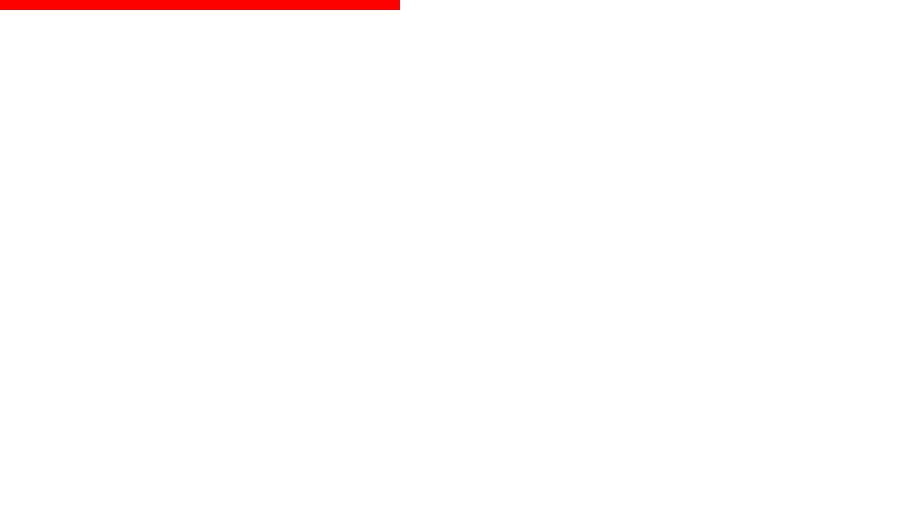
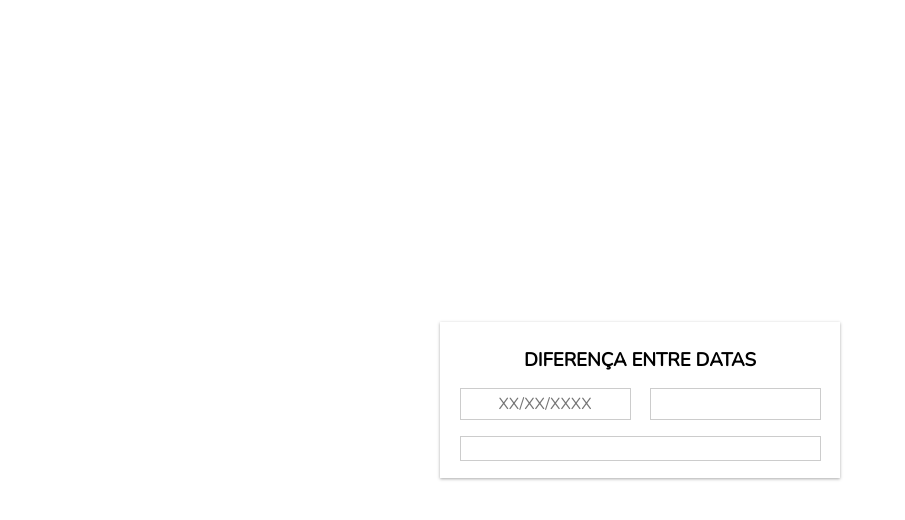
Before and after one commit to russo97/date_difference, a Vue app: page / in a window 1280 px wide. Shown: the top 520 px of the page, without its empty margins (0-905 px from the left). Built offline with nearby package versions, Linux system fonts and the light colour scheme.

Commit message:
feat: estrutura e estilização inicial

```diff
--- a/public/css/styles.css
+++ b/public/css/styles.css
@@ -1,3 +1,5 @@
+@import url('https://fonts.googleapis.com/css2?family=Nunito:wght@300&display=swap');
+
 * {
   margin: 0;
   padding: 0;
@@ -11,5 +13,8 @@ html,
 body { height: 100%; }
 
 body {
+  display: flex;
   position: relative;
+  align-items: center;
+  justify-content: center;
 }
--- a/public/index.html
+++ b/public/index.html
@@ -4,8 +4,10 @@
     <meta charset="UTF-8" />
     <meta http-equiv="X-UA-Compatible" content="IE=edge" />
     <meta name="viewport" content="width=device-width, initial-scale=1.0" />
+    <link rel="stylesheet" href="css/styles.css" />
+    <!-- <link rel="preconnect" href="https://fonts.gstatic.com"> -->
+    <!-- <link href="https://fonts.googleapis.com/css2?family=Nunito:wght@300&display=swap" rel="stylesheet"> -->
     <title>Date Difference</title>
-    <link rel="stylesheet" href="css/styles.css">
   </head>
   <body>
     <noscript>
--- a/src/App.vue
+++ b/src/App.vue
@@ -1,6 +1,20 @@
 <template>
   <main id="container">
+    <h1 class="title">Diferença entre datas</h1>
 
+    <div class="date_inputs">
+      <div class="date_input">
+        <input type="text" inputmode="tel" placeholder="XX/XX/XXXX" />
+      </div>
+
+      <div class="date_input">
+        <input type="text" inputmode="tel" />
+      </div>
+    </div>
+
+    <div class="date_result">
+      <input type="text" readonly />
+    </div>
   </main>
 </template>
 
@@ -14,8 +28,66 @@
   main#container {
     width: 90%;
     height: auto;
-    padding: 5px;
+    padding: 12px 5px;
     max-width: 400px;
-    background-color: red;
+    background-color: #fff;
+    box-shadow: 0 1px 3px #aaa;
+
+    display: flex;
+    align-items: center;
+    flex-direction: column;
+    justify-content: center;
+
+    h1.title {
+      padding: 13px 0;
+      font-size: 14pt;
+      text-align: center;
+      text-transform: uppercase;
+      font-family: 'Nunito', sans-serif;
+    }
+
+    .date_inputs {
+      width: 100%;
+      padding: 5px;
+
+      display: flex;
+      align-items: center;
+      justify-content: space-around;
+
+      .date_input {
+        width: 50%;
+        height: 25px;
+
+        display: flex;
+        align-items: center;
+        justify-content: center;
+
+        input {
+          width: 90%;
+          font-size: 12pt;
+          padding: 4px 4px;
+          text-align: center;
+          border: solid 1px #ccc;
+          font-family: 'Nunito', sans-serif;
+        }
+      }
+    }
+
+    .date_result {
+      width: 100%;
+      height: 35px;
+      padding: 5px;
+
+      display: flex;
+      margin-top: 10px;
+      align-items: center;
+      justify-content: center;
+
+      input {
+        width: 95%;
+        padding: 4px 0;
+        border: solid 1px #ccc;
+      }
+    }
   }
 </style>
```
